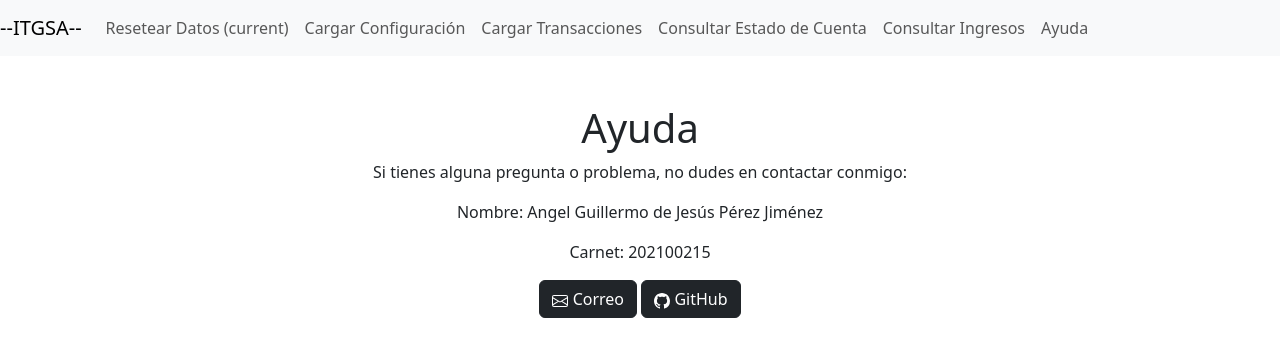
After one commit to LightDemon12/-IPC2_Proyecto3_202100215, a Django app: page /ayuda in a window 1280 px wide. The commit adds this page. Shown: the top 357 px of the page. Run offline with Django 5.2, Linux system fonts and the light colour scheme.

Commit message:
Frontend
Cambios en los html del Frontend y construcción completa de los urls

```diff
--- a/frondend/app/templates/NavBar.html
+++ b/frondend/app/templates/NavBar.html
@@ -7,23 +7,29 @@
 </head>
 <body>
     <nav class="navbar navbar-expand-lg navbar-light bg-light">
-        <a class="navbar-brand" href="#">Navbar</a>
+        <a class="navbar-brand" href="{% url 'index' %}">--ITGSA--</a>
         <button class="navbar-toggler" type="button" data-toggle="collapse" data-target="#navbarNav" aria-controls="navbarNav" aria-expanded="false" aria-label="Toggle navigation">
             <span class="navbar-toggler-icon"></span>
         </button>
         <div class="collapse navbar-collapse" id="navbarNav">
             <ul class="navbar-nav">
                 <li class="nav-item active">
-                    <a class="nav-link" href="#">Home <span class="sr-only">(current)</span></a>
+                    <a class="nav-link" href="{% url 'index' %}">Resetear Datos <span class="sr-only">(current)</span></a>
                 </li>
                 <li class="nav-item">
-                    <a class="nav-link" href="#">Features</a>
+                    <a class="nav-link" href="{% url 'Carga' %}">Cargar Configuración</a>
                 </li>
                 <li class="nav-item">
-                    <a class="nav-link" href="#">Pricing</a>
+                    <a class="nav-link" href="{% url 'CargaTransac' %}">Cargar Transacciones</a>
                 </li>
                 <li class="nav-item">
-                    <a class="nav-link disabled" href="#">Disabled</a>
+                    <a class="nav-link" href="{% url 'ConsultEst' %}">Consultar Estado de Cuenta</a>
+                </li>
+                <li class="nav-item">
+                    <a class="nav-link" href="{% url 'ConsultIng' %}">Consultar Ingresos</a>
+                </li>
+                <li class="nav-item">
+                    <a class="nav-link" href="{% url 'ayuda'%}">Ayuda</a>
                 </li>
             </ul>
         </div>
--- /dev/null
+++ b/frondend/app/templates/ayuda.html
@@ -0,0 +1,34 @@
+<!DOCTYPE html>
+<html>
+<head>
+    <link href="https://cdn.jsdelivr.net/npm/bootstrap@5.3.3/dist/css/bootstrap.min.css" rel="stylesheet" integrity="sha384-QWTKZyjpPEjISv5WaRU9OFeRpok6YmDr5pNlyT2bRjXh0JMhjY6hW+ALEwIH" crossorigin="anonymous">
+    <title>Ayuda - Proyecto#3</title>
+</head>
+<body>
+    {% include 'navbar.html' %}
+    <div class="container mt-5">
+        <h1 class="text-center">Ayuda</h1>
+        <p class="text-center">Si tienes alguna pregunta o problema, no dudes en contactar conmigo:</p>
+        <div class="text-center">
+            <p>Nombre: Angel Guillermo de Jesús Pérez Jiménez</p>
+            <p>Carnet: 202100215</p>
+            <button type="button" class="btn btn-dark">
+                <a href="mailto:dargoyt@gmail.com" style="color: white; text-decoration: none;">
+                    <svg xmlns="http://www.w3.org/2000/svg" width="16" height="16" fill="currentColor" class="bi bi-envelope" viewBox="0 0 16 16">
+                        <path d="M0 4a2 2 0 0 1 2-2h12a2 2 0 0 1 2 2v8a2 2 0 0 1-2 2H2a2 2 0 0 1-2-2zm2-1a1 1 0 0 0-1 1v.217l7 4.2 7-4.2V4a1 1 0 0 0-1-1zm13 2.383-4.708 2.825L15 11.105zm-.034 6.876-5.64-3.471L8 9.583l-1.326-.795-5.64 3.47A1 1 0 0 0 2 13h12a1 1 0 0 0 .966-.741M1 11.105l4.708-2.897L1 5.383z"/>
+                    </svg>
+                    Correo
+                </a>
+            </button>
+            <button type="button" class="btn btn-dark">
+                <a href="https://github.com/LightDemon12/-IPC2_Proyecto3_202100215" target="_blank" style="color: white; text-decoration: none;">
+                    <svg xmlns="http://www.w3.org/2000/svg" width="16" height="16" fill="currentColor" class="bi bi-github" viewBox="0 0 16 16">
+                        <path d="M8 0C3.58 0 0 3.58 0 8c0 3.54 2.29 6.53 5.47 7.59.4.07.55-.17.55-.38 0-.19-.01-.82-.01-1.49-2.01.37-2.53-.49-2.69-.94-.09-.23-.48-.94-.82-1.13-.28-.15-.68-.52-.01-.53.63-.01 1.08.58 1.23.82.72 1.21 1.87.87 2.33.66.07-.52.28-.87.51-1.07-1.78-.2-3.64-.89-3.64-3.95 0-.87.31-1.59.82-2.15-.08-.2-.36-1.02.08-2.12 0 0 .67-.21 2.2.82.64-.18 1.32-.27 2-.27s1.36.09 2 .27c1.53-1.04 2.2-.82 2.2-.82.44 1.1.16 1.92.08 2.12.51.56.82 1.27.82 2.15 0 3.07-1.87 3.75-3.65 3.95.29.25.54.73.54 1.48 0 1.07-.01 1.93-.01 2.2 0 .21.15.46.55.38A8.01 8.01 0 0 0 16 8c0-4.42-3.58-8-8-8"/>
+                    </svg>
+                    GitHub
+                </a>
+            </button>
+        </div>
+    </div>
+</body>
+</html>
--- a/frondend/app/urls.py
+++ b/frondend/app/urls.py
@@ -4,4 +4,9 @@ from . import views
 
 urlpatterns = [
     path('', views.index, name='index'),
+    path('Carga', views.Cargar, name='Carga'),
+    path('ayuda', views.ayuda, name='ayuda'),
+    path('CargaTransac', views.CargarT, name='CargaTransac'),
+    path('ConsultEst', views.ConsultEst, name='ConsultEst'),
+    path('ConsultIng', views.ConsultIng, name='ConsultIng'),
 ]
--- a/frondend/app/views.py
+++ b/frondend/app/views.py
@@ -4,3 +4,18 @@ import requests
 # Create your views here.
 def index(request):
     return render(request, 'index.html')
+
+def Cargar(request):
+    return render(request, 'Carga.html')
+
+def ayuda(request):
+    return render(request, 'ayuda.html')
+
+def CargarT(request):
+    return render(request, 'CargaTransac.html')
+
+def ConsultEst(request):
+    return render(request, 'ConsultEst.html')
+
+def ConsultIng(request):
+    return render(request, 'ConsultIng.html')
```
Also changed, not shown: BackEnd/app.py (+30 -4 lines), frondend/app/templates/Carga.html (added, +28 -0 lines), frondend/app/templates/CargaTransac.html (added, +28 -0 lines), frondend/app/templates/ConsultEst.html (added, +14 -0 lines), frondend/app/templates/ConsultIng.html (added, +14 -0 lines), frondend/app/templates/index.html (+9 -2 lines).
